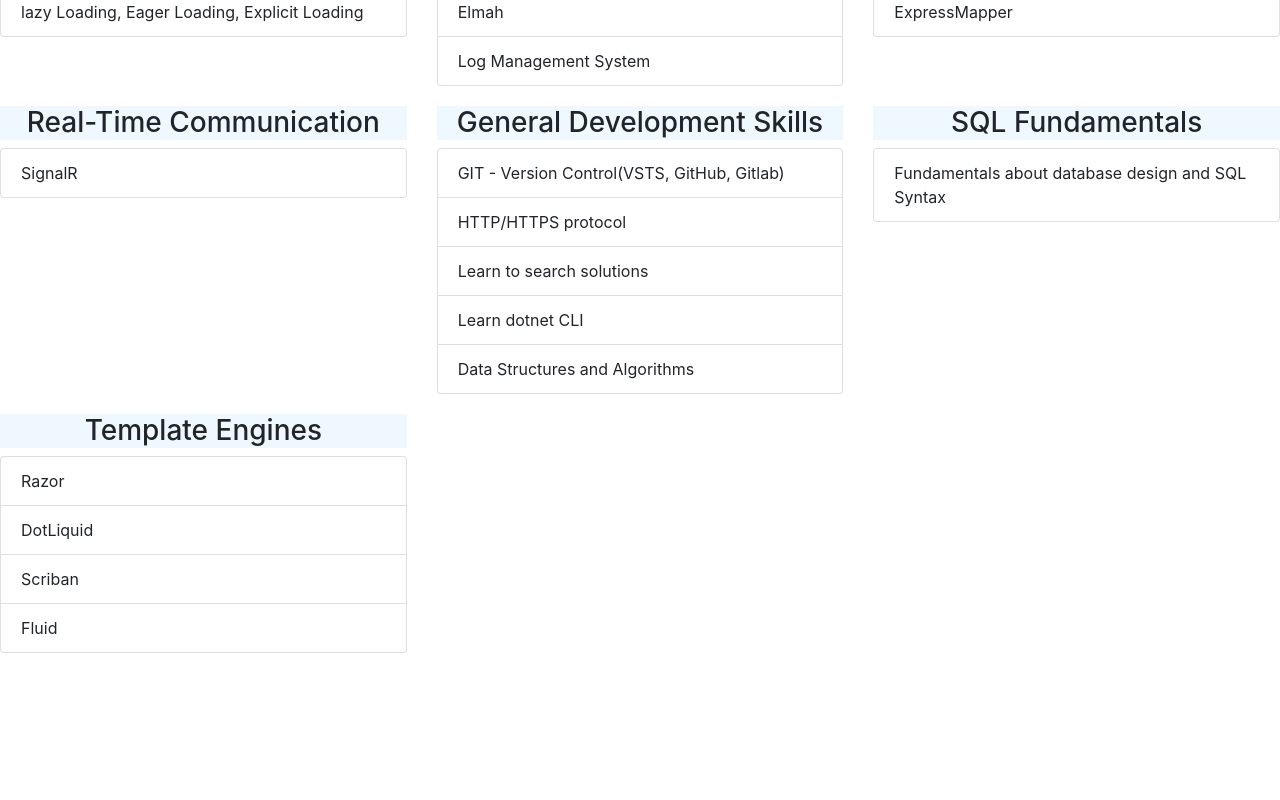
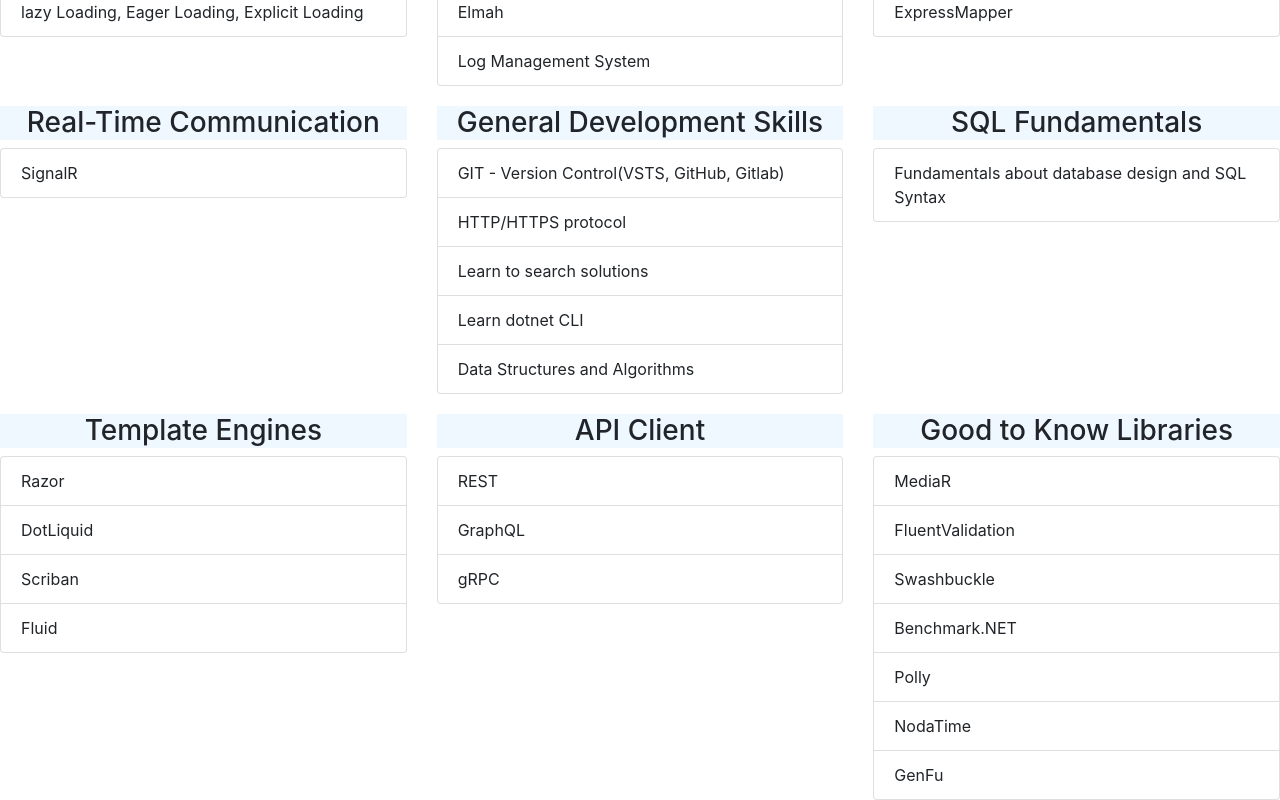
Before and after one commit to TuyenNguyenTu/DemoReactTutorial, a React (Create React App) app: page / in a window 1280 px wide. Shown: the part 927-1727 px from the top of the page. Before the commit the page ends 1580 px from the top, so only its background shows below. Built offline with nearby package versions, Linux system fonts and the light colour scheme.

Commit message:
Commit All

```diff
--- a/src/App.js
+++ b/src/App.js
@@ -13,6 +13,8 @@
 import Skill from './Components/Skill'
 import SQL from './Components/SQL'
 import Templalte from './Components/TemplateEngines'
+import ApiClient from './Components/ApiClient'
+import GoodToKnow from './Components/GoodToKnow'
 
 function App() {
   return (
@@ -32,6 +34,8 @@
         <Skill/>
         <SQL/>
         <Templalte/>
+        <ApiClient/>
+        <GoodToKnow/>
     </div>
     </div>
 
--- /dev/null
+++ b/src/Components/ApiClient.js
@@ -0,0 +1,23 @@
+import React from 'react'
+
+class ApiClient extends React.Component{
+    render() {
+        return (
+            <div className="col-xs-4 col-sm-4 col-md-4 col-log-4 margin">
+            <div className="panel panel-info">
+                <div className="panel-heading">
+                    <h3 className="panel-title title">API Client</h3>
+                </div>
+                <div className="panel-body">
+                    <ul className="list-group">
+                        <li className="list-group-item li-hover">REST</li>
+                        <li className="list-group-item li-hover">GraphQL</li>
+                        <li className="list-group-item li-hover">gRPC</li>
+                    </ul>
+                </div>
+            </div>
+        </div>
+        )
+    }
+}
+export default ApiClient
--- /dev/null
+++ b/src/Components/GoodToKnow.js
@@ -0,0 +1,27 @@
+import React from 'react'
+
+class GoodKnow extends React.Component{
+    render() {
+        return (
+            <div className="col-xs-4 col-sm-4 col-md-4 col-log-4 margin">
+            <div className="panel panel-info">
+                <div className="panel-heading">
+                    <h3 className="panel-title title">Good to Know Libraries</h3>
+                </div>
+                <div className="panel-body">
+                    <ul className="list-group">
+                        <li className="list-group-item li-hover">MediaR</li>
+                        <li className="list-group-item li-hover">FluentValidation</li>
+                        <li className="list-group-item li-hover">Swashbuckle</li>
+                        <li className="list-group-item li-hover">Benchmark.NET</li>
+                        <li className="list-group-item li-hover">Polly</li>
+                        <li className="list-group-item li-hover">NodaTime</li>
+                        <li className="list-group-item li-hover">GenFu</li>
+                    </ul>
+                </div>
+            </div>
+        </div>
+        )
+    }
+}
+export default GoodKnow
--- a/src/Components/ObjMap.js
+++ b/src/Components/ObjMap.js
@@ -7,7 +7,7 @@
             <div className="col-xs-4 col-sm-4 col-md-4 col-log-4 margin">
                 <div className="panel panel-info">
                     <div className="panel-heading">
-                        <h3 className="panel-title title">Objec Mapping</h3>
+                        <h3 className="panel-title title">Object Mapping</h3>
                     </div>
                     <div className="panel-body">
                         <ul className="list-group">
```
